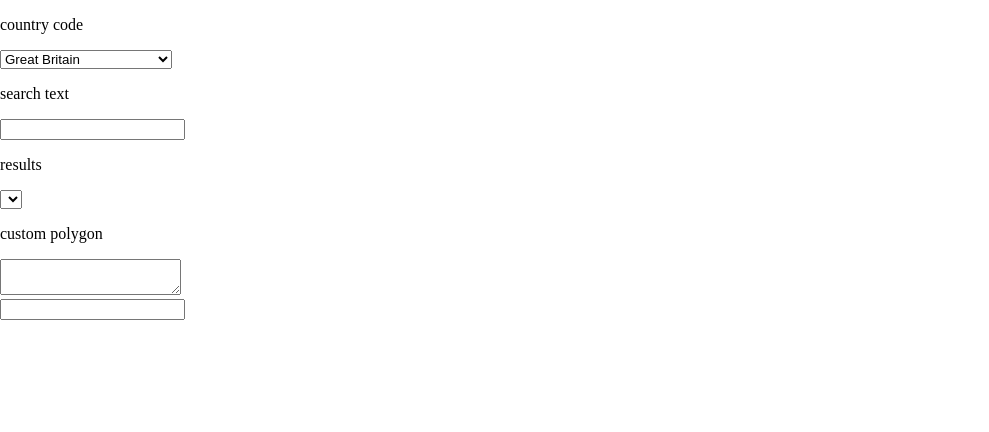
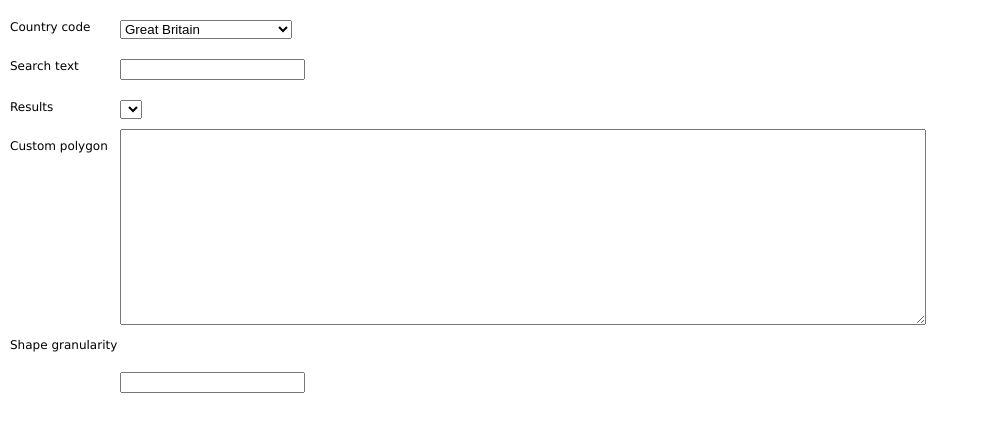
Before and after one commit to paul-cla/NominatimUI, a website: page index.html in a window 1280 px wide. Shown: the whole page, without its empty margins (0-989 px from the left). Drawn offline with nearby package versions, Linux system fonts and the light colour scheme; some packages are replaced by stand-ins of ours.

Commit message:
Added a bit of styling

```diff
--- a/css/style.css
+++ b/css/style.css
@@ -2,6 +2,11 @@ html, body {
 	height: 100%;
 	margin: 0;
 	padding: 0;
+    font-family: Verdana, sans-serif;
+    font-size: 12px;
+}
+body{
+	margin: 10px;
 }
 #map {
 	height: 100%;
@@ -9,3 +14,26 @@ html, body {
 #options{
 	height: auto;
 }
+
+.row {
+	clear: both;
+}
+.row p{
+	float: left;
+	width:110px;
+	margin: 10px 0;
+}
+.row select, .row input {
+	margin: 10px 0;
+}
+
+#slider{
+	width: 60%;
+	float:left;
+	margin-top: 10px;
+}
+
+#polygon-data{
+    width: 800px;
+    height: 190px;
+}
--- a/index.html
+++ b/index.html
@@ -12,16 +12,30 @@
   </head>
   <body>
     <div id="options">
-      <p>country code</p>
-      <select id="country-codes"></select>
-      <p>search text</p>
-      <input id="search-field" type="text" />
-      <p>results </p>
-      <select id="results"></select>
-      <p>custom polygon</p>
-      <textarea id="polygon-data"></textarea>
-      <div id="slider"></div>
-      <input type="text" id="slider-value">
+      <div class="row">
+        <p>Country code</p>
+        <select id="country-codes"></select>
+      </div>
+      <div class="row">
+        <p>Search text</p>
+        <input id="search-field" type="text" />
+      </div>
+      <div class="row">
+        <p>Results </p>
+        <select id="results"></select>
+      </div>
+      <div class="row">
+        <p>Custom polygon</p>
+        <textarea id="polygon-data" readonly></textarea>
+      </div>
+      <div class="row">
+        <p>Shape granularity</p>
+        <div id="slider"></div>
+      </div>
+      <div class="row">
+        <p></p>
+        <input type="text" id="slider-value">
+      </div>
     </div>
     <div id="map"></div>
   </body>
```
